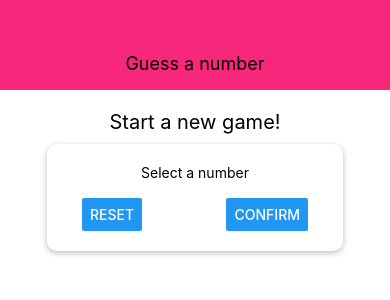
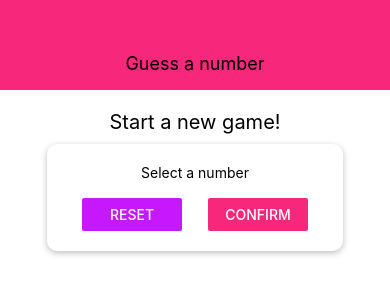
Before and after one commit to BenjaminKyhn/rn-guess-a-number, a React Native app: screen / in a window 390 px wide. Shown: the top 300 px of the page. Built offline with nearby package versions, Linux system fonts and the light colour scheme.

Commit message:
Created colors constant

```diff
--- /dev/null
+++ b/components/Card.js
@@ -0,0 +1,21 @@
+import React from 'react';
+import { View, StyleSheet } from "react-native";
+
+const Card = props => {
+    return <View style={{...styles.card, ...props.style}}>{props.children}</View>
+};
+
+const styles = StyleSheet.create({
+    card: {
+        shadowColor: 'black',
+        shadowOffset: { width: 0, height: 2 },
+        shadowRadius: 6,
+        shadowOpacity: 0.26,
+        elevation: 5,
+        backgroundColor: 'white',
+        padding: 20,
+        borderRadius: 10
+    }
+});
+
+export default Card;
--- a/components/Header.js
+++ b/components/Header.js
@@ -1,5 +1,6 @@
 import React from 'react';
 import { View, Text, StyleSheet } from "react-native";
+import Colors from '../constants/colors';
 
 const Header = props => {
     return (
@@ -14,7 +15,7 @@
         width: '100%',
         height: 90,
         paddingTop: 36,
-        backgroundColor: '#f7287b',
+        backgroundColor: Colors.primary,
         alignItems: 'center',
         justifyContent: 'center'
     },
--- /dev/null
+++ b/constants/colors.js
@@ -0,0 +1,4 @@
+export default {
+    primary: '#f7287b',
+    secondary: '#c717fc'
+};
--- a/screens/StartGameScreen.js
+++ b/screens/StartGameScreen.js
@@ -1,18 +1,20 @@
 import React from 'react';
 import { View, Text, StyleSheet, Button, TextInput } from "react-native";
+import Card from '../components/Card';
+import Colors from '../constants/colors';
 
 const StartGameScreen = props => {
     return (
         <View style={styles.screen}>
             <Text style={styles.title}>Start a new game!</Text>
-            <View style={styles.inputContainer}>
+            <Card style={styles.inputContainer}>
                 <Text>Select a number</Text>
                 <TextInput/>
                 <View style={styles.buttonContainer}>
-                    <Button title="Reset" onPress={() => {}}/>
-                    <Button title="Confirm" onPress={() => {}}/>
+                    <View style={styles.button}><Button title="Reset" onPress={() => {}} color={Colors.secondary}/></View>
+                    <View style={styles.button}><Button title="Confirm" onPress={() => {}} color={Colors.primary}/></View>
                 </View>
-            </View>
+            </Card>
         </View>
     );
 };
@@ -31,20 +33,15 @@
         width: 300,
         maxWidth: '80%',
         alignItems: 'center',
-        shadowColor: 'black',
-        shadowOffset: { width: 0, height: 2 },
-        shadowRadius: 6,
-        shadowOpacity: 0.26,
-        elevation: 5,
-        backgroundColor: 'white',
-        padding: 20,
-        borderRadius: 10
     },
     buttonContainer: {
         flexDirection: 'row',
         width: '100%',
         justifyContent: 'space-between',
         paddingHorizontal: 15
+    },
+    button: {
+        width: 100
     }
 });
 
```
